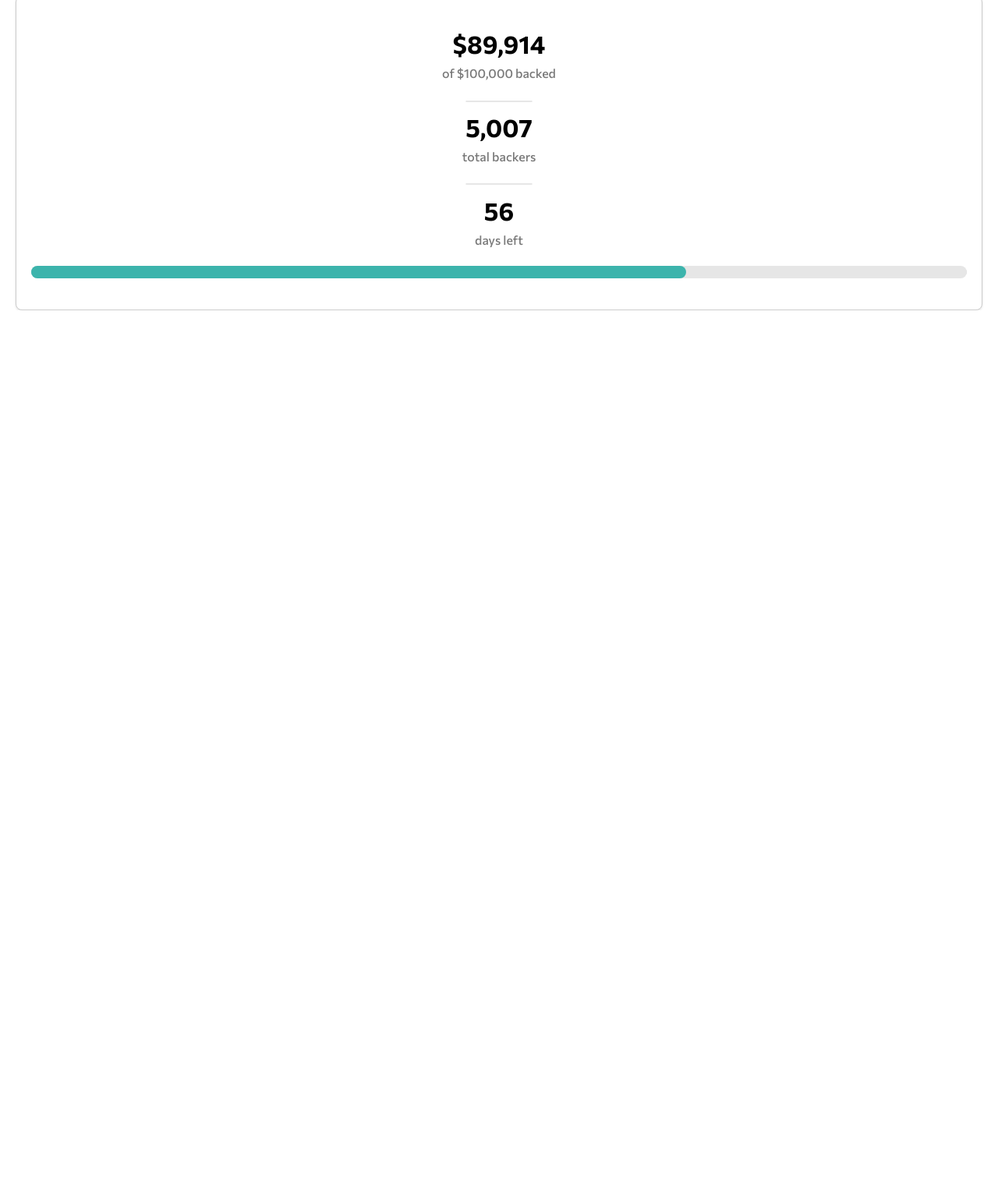
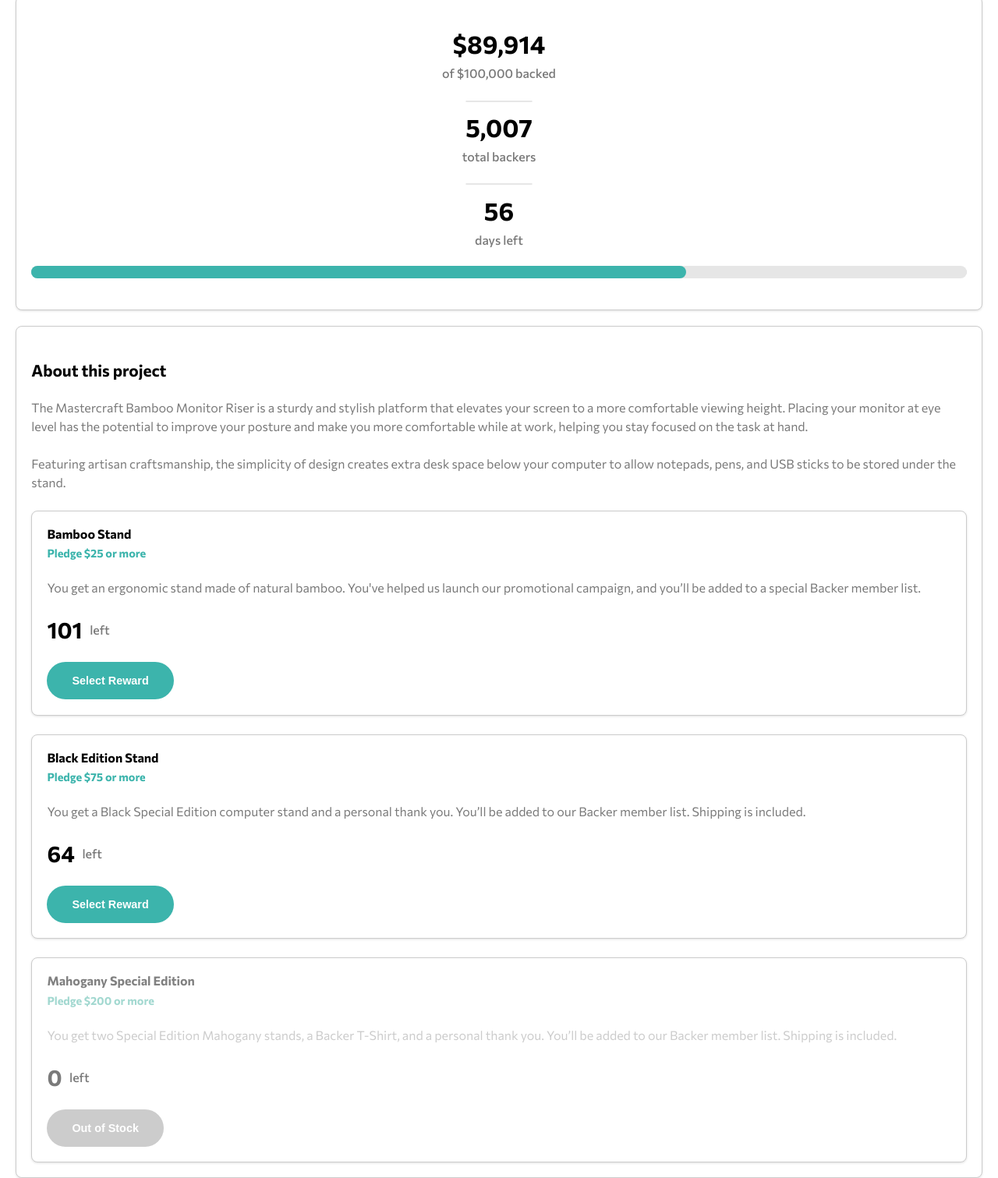
Before and after one commit to appbraham/crowdfunding-product-page, a plain HTML site: page index.html in a window 1280 px wide. Shown: the part 514-2025 px from the top of the page at 78% size. Before the commit the page ends 912 px from the top, so only its background shows below. Drawn offline with Linux system fonts and the light colour scheme.

Commit message:
The different types of sponsorship were added to the layout for mobile devices.

```diff
--- a/css/style.css
+++ b/css/style.css
@@ -169,6 +169,10 @@ main{
     border: 0;
     border-radius: 2rem;
 }
+.button-reward{
+    font-size:0.9rem;
+    padding: 1rem 2rem;
+}
 
 .sponsorship{
     text-align: center;
@@ -176,19 +180,11 @@ main{
     flex-direction: column;
     gap: 1.5rem;
     padding: 2.5rem 1.2rem;
+}
 
-}
-/* .sponsorship div{
-    text-align: center;
-    display: flex;
-    flex-direction: column;
-
-} */
 .sponsorship div:nth-child(even){
     padding: 1rem 0;
     position: relative;
-    /* border-top: var(--separator);
-    border-bottom: var(--separator); */
 }
 
 .sponsorship div:nth-child(even)::before{
@@ -243,3 +239,91 @@ main{
     width: 70%;
     background-color: var(--moderate-cyan);
 }
+
+/* PLEDGE SECTION */
+.section-pledge{
+    display: flex;
+    flex-direction: column;
+    gap: 1.5rem;
+}
+
+.section-pledge h2{
+    padding-top: 1.5rem;
+    font-size: 1.3rem;
+    font-weight: 700;
+}
+.section-pledge p{
+    line-height: 1.5;
+    color: var(--dark-gray);
+}
+
+.pledge-container{
+    display: flex;
+    flex-direction: column;
+    gap: 1.5rem;
+}
+
+.pledge{
+    display: flex;
+    flex-direction: column;
+    gap: 1.5rem;
+}
+
+.pledge .pledge-title h3{
+    font-size: 1rem;
+    font-weight: 700;
+}
+.pledge .pledge-title span{
+    font-size: 0.9rem;
+    font-weight: 700;
+    color: var(--moderate-cyan);
+    display: block;
+    margin-top: 0.4rem;
+}
+
+.pledge .pledge-reward div{
+    display: flex;
+    align-items: center;
+    gap: .6rem;
+    margin-bottom: 1.5rem;
+}
+
+.pledge .pledge-reward div span:first-child{
+    font-size: 1.8rem;
+    font-weight: 700;
+}
+.pledge .pledge-reward div span:last-child{
+    font-size: 1rem;
+    font-weight: 500;
+    color: var(--dark-gray);
+}
+
+/***** OUT STOCK STYLE *****/
+
+.pledge .pledge-title .disable-title{
+    color: #818181;
+}
+.pledge .pledge-title .disable-amount{
+    color: #A2D8D0;
+}
+
+.pledge .disable-description{
+    color: var(--light-gray);
+}
+
+.pledge .pledge-reward .disable-reward{
+    color: var(--dark-gray);
+}
+
+.button-reward-disabled{
+    background-color: var(--light-gray);
+}
+
+/* Modal */
+
+.modal{
+    display: none;
+}
+.modal-project{
+
+}
--- a/index.html
+++ b/index.html
@@ -62,62 +62,97 @@
           <progress class="progress-bar" max="100" value="70"> 10% </progress>
         </section>
 
+        <section class="section-pledge section-frame">
+          <h2>About this project</h2>
+          <p>The Mastercraft Bamboo Monitor Riser is a sturdy and stylish platform that elevates your screen
+            to a more comfortable viewing height. Placing your monitor at eye level has the potential to improve
+            your posture and make you more comfortable while at work, helping you stay focused on the task at hand.
+          </p>
+          <P>Featuring artisan craftsmanship, the simplicity of design creates extra desk space below your computer
+            to allow notepads, pens, and USB sticks to be stored under the stand.
+          </P>
+
+          <div class="pledge-container">
+            <div class="pledge section-frame">
+              <div class="pledge-title">
+                <h3>Bamboo Stand</h3>
+                <span>Pledge $25 or more</span>
+              </div>
+              <p>You get an ergonomic stand made of natural bamboo. You've helped us launch our promotional campaign,
+                and
+                you’ll be added to a special Backer member list.
+              </p>
+              <div class="pledge-reward">
+                <div>
+                  <span>101</span>
+                  <span>left</span>
+                </div>
+                <button class="button button-reward">Select Reward</button>
+              </div>
+            </div>
+            <div class="pledge section-frame">
+              <div class="pledge-title">
+                <h3>Black Edition Stand</h3>
+                <span>Pledge $75 or more</span>
+              </div>
+              <p>You get a Black Special Edition computer stand and a personal thank you. You’ll be added to our Backer
+                member list. Shipping is included.
+              </p>
+              <div class="pledge-reward">
+                <div>
+                  <span>64</span>
+                  <span>left</span>
+                </div>
+                <button class="button button-reward">Select Reward</button>
+              </div>
+            </div>
+            <div class="pledge section-frame">
+              <div class="pledge-title">
+                <h3 class="disable-title">Mahogany Special Edition</h3>
+                <span class="disable-amount">Pledge $200 or more</span>
+              </div>
+              <p class="disable-description">You get two Special Edition Mahogany stands, a Backer T-Shirt, and a
+                personal thank you. You’ll be added
+                to our Backer member list. Shipping is included.
+              </p>
+              <div class="pledge-reward">
+                <div>
+                  <span class="disable-reward">0</span>
+                  <span>left</span>
+                </div>
+                <button class="button button-reward button-reward-disabled">Out of Stock</button>
+              </div>
+            </div>
+          </div>
+        </section>
+      </div>
+      <!-- Modal -->
+      <div class="modal container master-container">
+        <div class="modal-project section-frame">
+          <h2>Back this project</h2>
+          <p>Want to support us in bringing Mastercraft Bamboo Monitor Riser out in the world?</p>
+          <div class="modal-pledge section-frame">
+            <label for="radio">Pledge with no reward</label>
+            <input type="radio" name="" id="">
+            <p>Choose to support us without a reward if you simply believe in our project. As a backer,
+              you will be signed up to receive product updates via email.
+            </p>
+          </div>
+        </div>
       </div>
   </main>
-
   <main>
 
   </main>
 
-
-
+  <!-- Selection modal start -->
 
 
   <!--
 
 
-  About this project
-
-  The Mastercraft Bamboo Monitor Riser is a sturdy and stylish platform that elevates your screen
-  to a more comfortable viewing height. Placing your monitor at eye level has the potential to improve
-  your posture and make you more comfortable while at work, helping you stay focused on the task at hand.
-
-  Featuring artisan craftsmanship, the simplicity of design creates extra desk space below your computer
-  to allow notepads, pens, and USB sticks to be stored under the stand.
-
-  Bamboo Stand
-  Pledge $25 or more
-  You get an ergonomic stand made of natural bamboo. You've helped us launch our promotional campaign, and
-  you’ll be added to a special Backer member list.
-  101 left
-  Select Reward
-
-  Black Edition Stand
-  Pledge $75 or more
-  You get a Black Special Edition computer stand and a personal thank you. You’ll be added to our Backer
-  member list. Shipping is included.
-  64 left
-  Select Reward
-
-  Mahogany Special Edition
-  Pledge $200 or more
-  You get two Special Edition Mahogany stands, a Backer T-Shirt, and a personal thank you. You’ll be added
-  to our Backer member list. Shipping is included.
-  0 left
-  Out of Stock -->
 
 
-
-
-  <!-- Selection modal start -->
-
-
-  <!-- Back this project
-  Want to support us in bringing Mastercraft Bamboo Monitor Riser out in the world?
-
-  Pledge with no reward
-  Choose to support us without a reward if you simply believe in our project. As a backer,
-  you will be signed up to receive product updates via email.
 
   Bamboo Stand
   Pledge $25 or more
```
Lines whose indentation alone changed are shown as unchanged.
